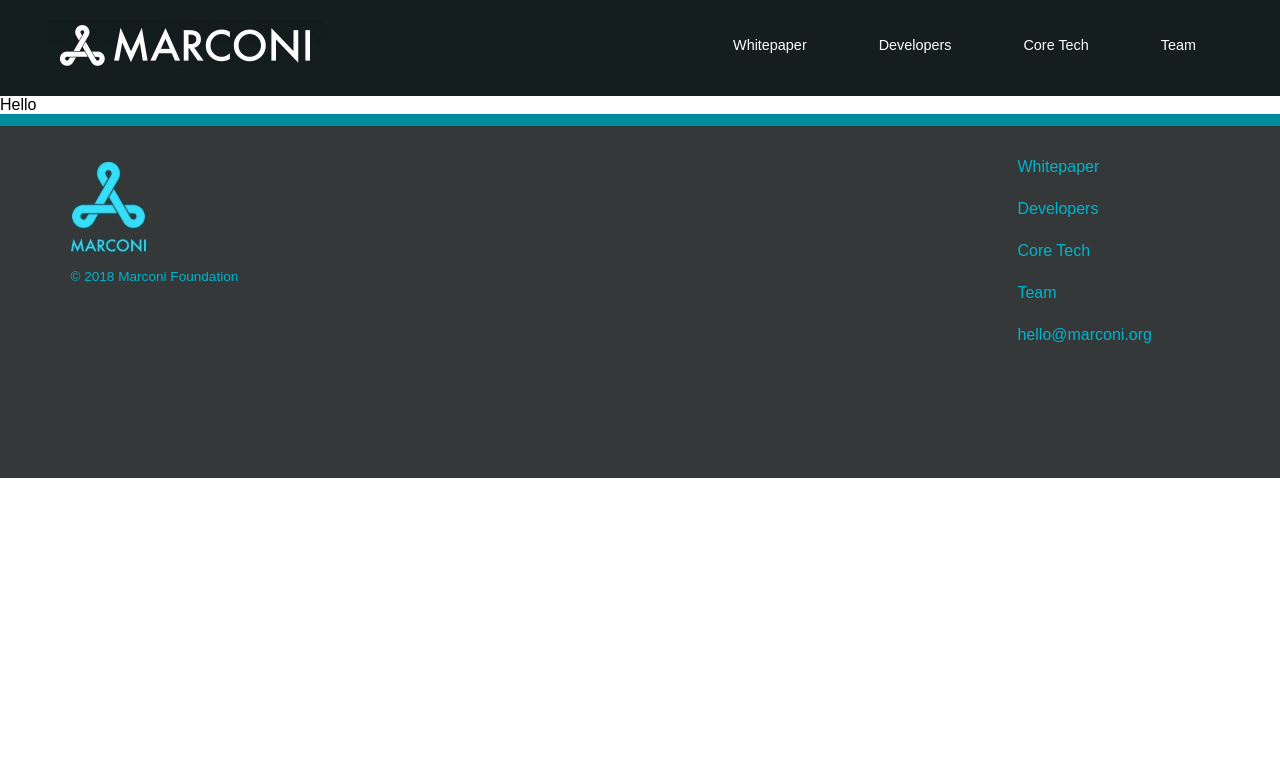
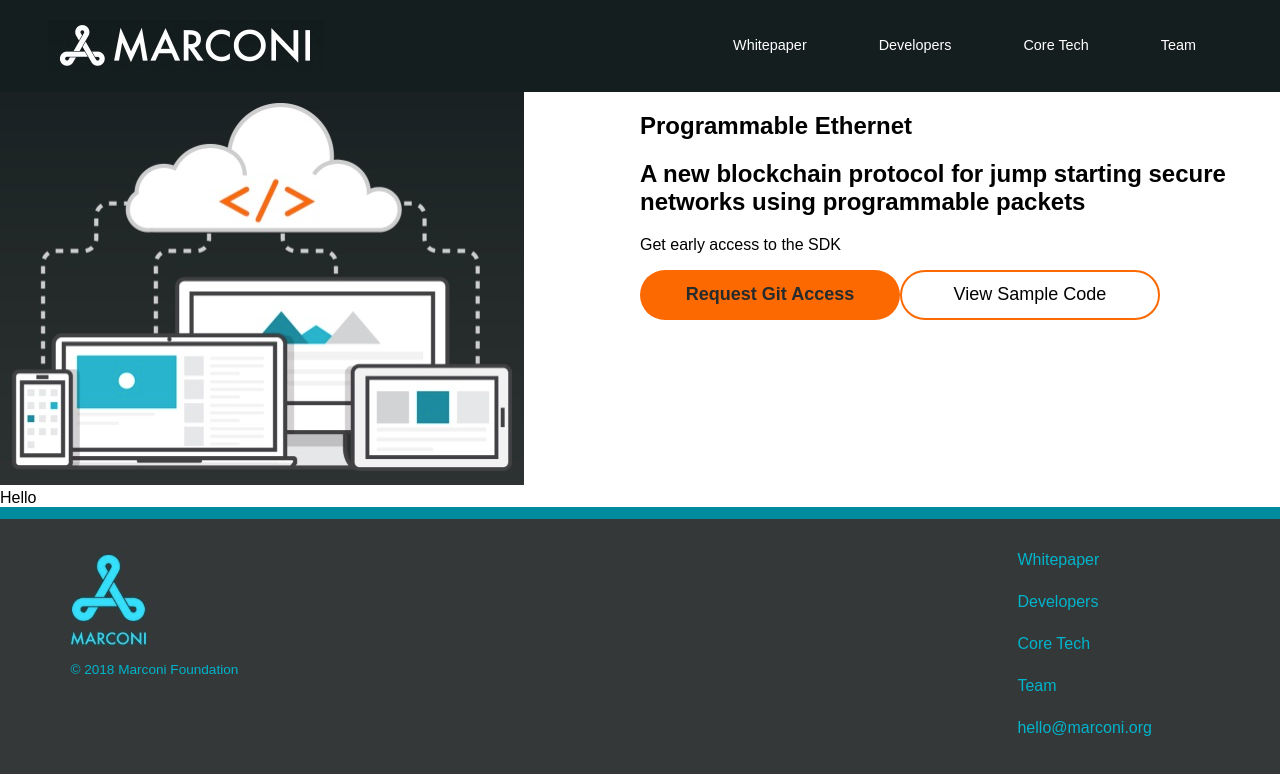
Before and after one commit to dalazaro-challenges/marconi, a React (Create React App) app: page / in a window 1280 px wide. Shown: the top 774 px of the page. Built offline with nearby package versions, Linux system fonts and the light colour scheme.

Commit message:
began splash section, added clearfix

```diff
--- a/src/assets/styles/App.css
+++ b/src/assets/styles/App.css
@@ -8,7 +8,12 @@
 .navbar {
   background-color: #151e1e;
   padding: 1.25rem 3rem;
-  height: 3.5rem;
+}
+
+.clearfix::after {
+  content: "";
+  clear: both;
+  display: table;
 }
 
 .float-left {
@@ -32,6 +37,33 @@
 .no-bullets {
   list-style-type: none;
   padding-left: 0;
+}
+
+.splash-img, .splash-info {
+  width: 50%;
+}
+
+.access-btn {
+  height: 50px;
+  width: 260px;
+  border: 0;
+  border-radius: 100px;
+  font-size: 18px;
+}
+
+.git-access {
+  background-color: #fb6900;
+  color: #282b2b;
+  font-weight: 700;
+}
+
+.other-access {
+  background-color: #fb690000;
+  border: 2px solid #FB6900;
+}
+
+.other-access:hover {
+  background-color: #FB6900;
 }
 
 .footer {
--- a/src/components/Header.js
+++ b/src/components/Header.js
@@ -1,10 +1,12 @@
 import React, { Component } from 'react';
 import header from '../assets/images/header.jpg';
+import cloud from '../assets/images/cloud.jpg';
 
 class Header extends Component {
   render() {
     return (
-      <div className="navbar">
+      <div>
+        <header className="navbar clearfix">
           <img src={header} alt="header" className="float-left" />
 
           <ul className="navbar-links float-right no-bullets">
@@ -32,6 +34,25 @@
               </a>
             </li>
           </ul>
+
+        </header>
+
+        <section className="splash clearfix">
+          <div className="splash-img float-left">
+            <img src={cloud} alt="cloud" />
+          </div>
+
+          <div className="splash-info float-right">
+            <h1>Programmable Ethernet</h1>
+            <h2>A new blockchain protocol for jump starting secure networks using programmable packets</h2>
+
+            <p>Get early access to the SDK</p>
+            <div className="access-buttons">
+              <button className="access-btn git-access">Request Git Access</button>
+              <button className="access-btn other-access">View Sample Code</button>
+            </div>
+          </div>
+        </section>
       </div>
     )
   }
```
Lines whose indentation alone changed are shown as unchanged.
